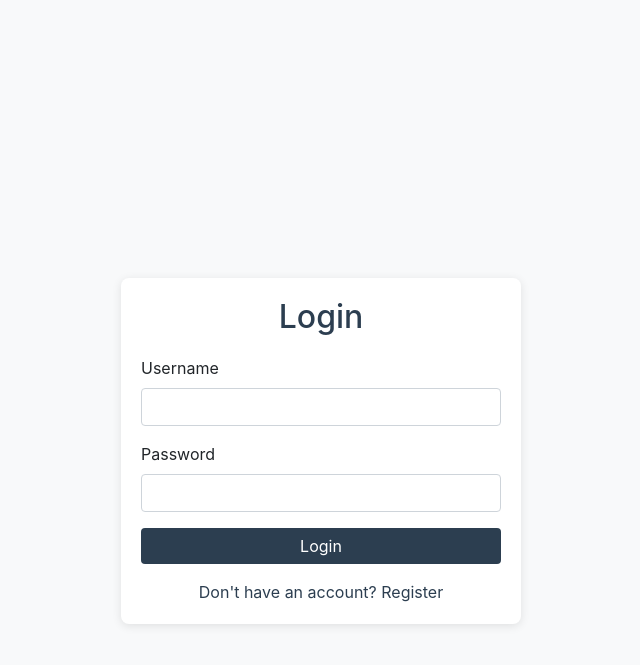
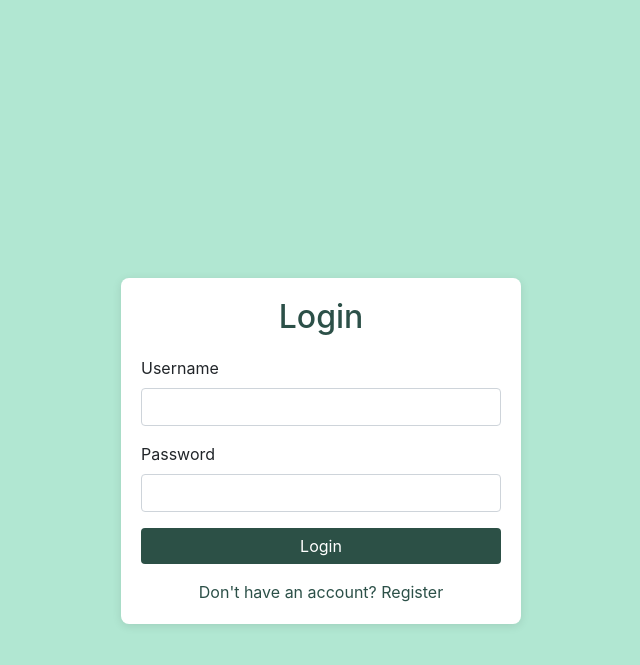
Before and after one commit to rishav-raushan/chatapp_django, a Django app: page / in a window 1280 px wide. Shown: the top 665 px of the page, without its empty margins (319-959 px from the left). Run offline with Django 5.2, Linux system fonts and the light colour scheme; some libraries are stand-ins or nearby versions.

Commit message:
initial commit

```diff
--- a/templates/login.html
+++ b/templates/login.html
@@ -7,7 +7,7 @@
     <link href="https://maxcdn.bootstrapcdn.com/bootstrap/4.5.2/css/bootstrap.min.css" rel="stylesheet">
     <style>
         body {
-            background-color: #f8f9fa;
+            background-color: #b1e7d2;
         }
         .login-container {
             max-width: 400px;
@@ -21,19 +21,19 @@
         .login-title {
             margin-bottom: 20px;
             text-align: center;
-            color: #2c3e50 !important;
+            color: #2c5048 !important;
         }
         button {
             cursor: pointer;
-            background: #2c3e50 !important;
+            background: #2c5046 !important;
             border: none !important;
         }
         button:hover {
-            background: #34495e !important;
+            background: #345e4c !important;
         }
 
         .link a {
-            color: #2c3e50;
+            color: #2c5048;
         }
     </style>
 </head>
```
Also changed, not shown: templates/chat.html (+11 -11 lines), db.sqlite3.
